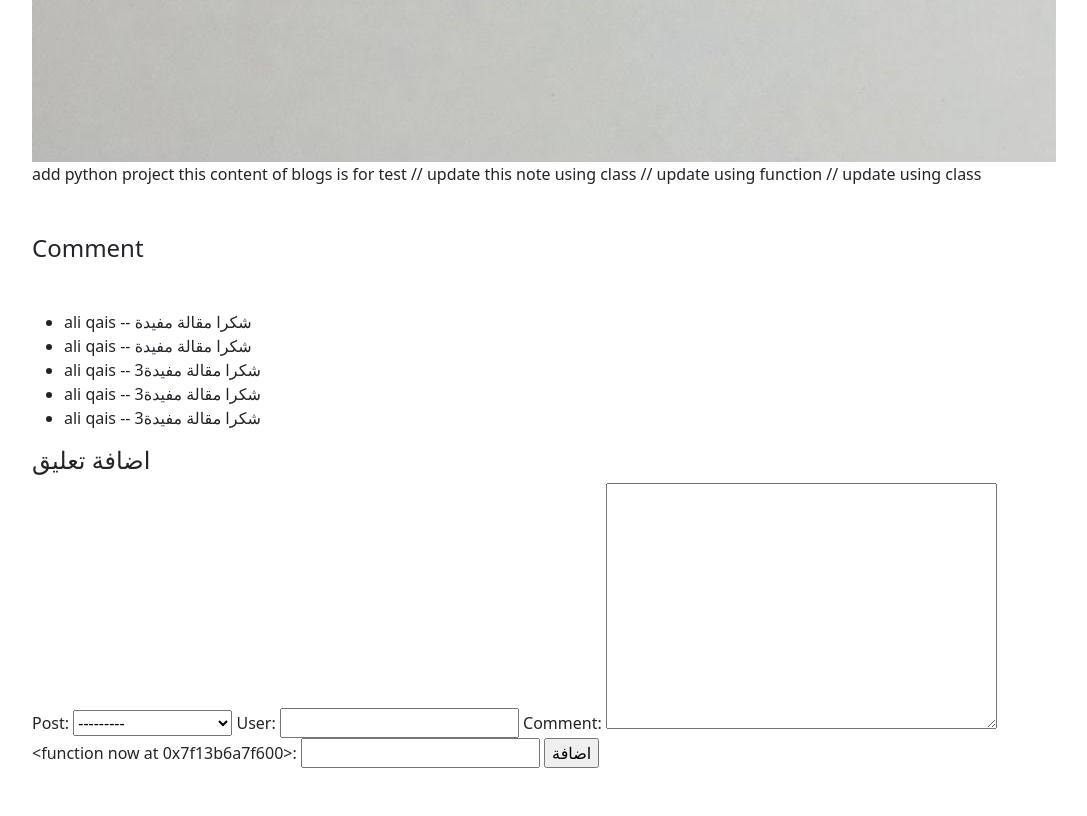
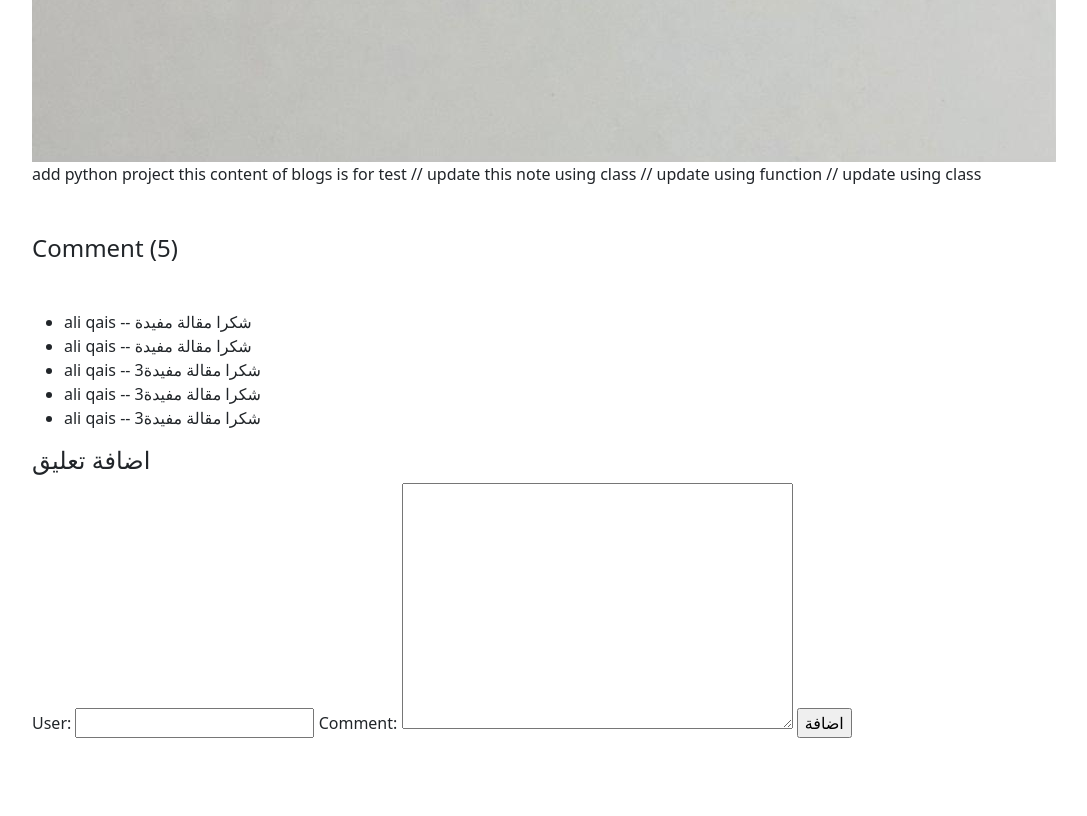
Before and after one commit to AliAbdJaleel/DjBlog, a Django app: page /posts/1 in a window 1280 px wide. Shown: the part 926-1742 px from the top of the page, without its empty margins (50-1137 px from the left). After the commit the page ends 1664 px from the top, so only its background shows below. Run offline with Django 4.2, Linux system fonts and the light colour scheme; data comes from the database, SQL or seed files in the repository; both versions use the stored data as it was after the commit; parts of the project's set-up code (start-up, migrations or seed data) failed here and were passed over.

Commit message:
اظهار اسم المستخدم وحقل التعليق فقط

```diff
--- a/posts/forms.py
+++ b/posts/forms.py
@@ -14,4 +14,4 @@
 class CommentForm(forms.ModelForm):
     class Meta:
         model = Comment
-        fields = '__all__'
+        fields = ['user','comment']
--- a/posts/models.py
+++ b/posts/models.py
@@ -39,7 +39,7 @@
     post = models.ForeignKey(Posts,related_name='comment_post',on_delete=models.CASCADE)
     user = models.CharField(max_length=50)
     comment = models.TextField(max_length=300)
-    created_at = models.DateTimeField(timezone.now)
+    created_at = models.DateTimeField(auto_now= True)
 
     def __str__(self):
         return str(self.post)
--- a/posts/templates/posts/posts_detail.html
+++ b/posts/templates/posts/posts_detail.html
@@ -20,7 +20,7 @@
 
 
     <div>
-       <h4 class="my-5"> Comment </h4>
+       <h4 class="my-5"> Comment ({{comments|length}}) </h4>
         <ul>
             {% for comment in comments %}
 
--- a/posts/views.py
+++ b/posts/views.py
@@ -53,7 +53,9 @@
     if request.method == 'POST':
         form = CommentForm(request.POST)
         if form.is_valid():
-            form.save()
+            myform = form.save(commit=False)
+            myform.post = data
+            myform.save()
 
     else:
         form = CommentForm()
```
Also changed, not shown: db.sqlite3, posts/migrations/0008_alter_comment_created_at.py (added).
